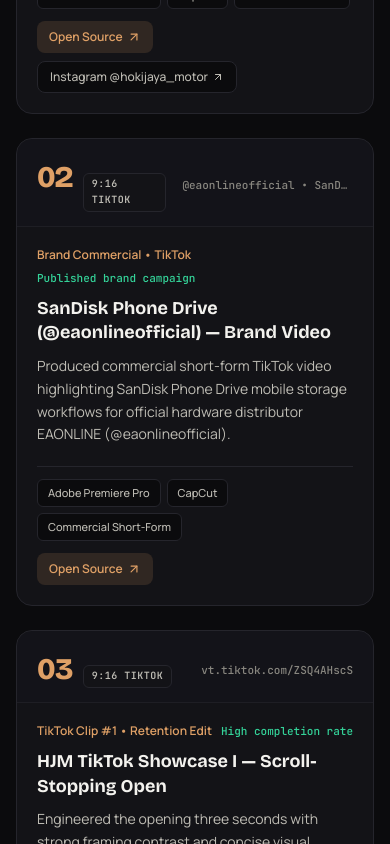
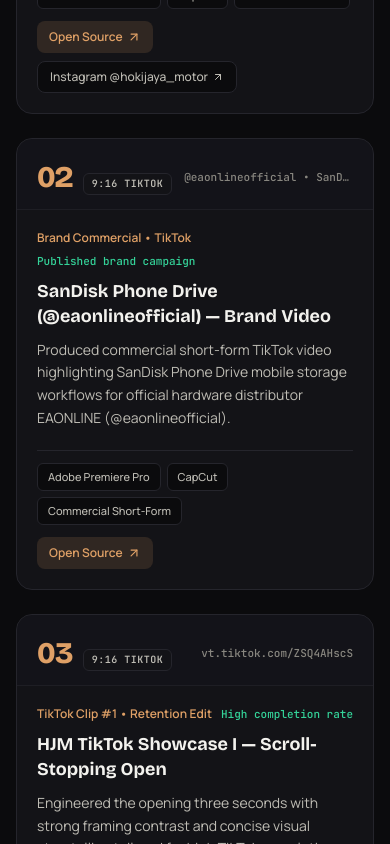
Before and after one commit to vadlyvldr/MY-CV-PORTFOLIO, a Next.js app: page / in a window 390 px wide. Shown: the part 2540-3384 px from the top of the page. Built offline with nearby package versions, Linux system fonts and the light colour scheme.

Commit message:
polish(mobile): prevent 9:16 badge wrap on 390px cards

```diff
--- a/src/components/PortfolioView.tsx
+++ b/src/components/PortfolioView.tsx
@@ -151,18 +151,18 @@ function CaseStudyCard({
           )}
         </div>
       ) : (
-        <div className="px-5 sm:px-6 pt-5 sm:pt-6 pb-3.5 flex items-center justify-between gap-4 border-b border-[var(--border-color)]/60 bg-[var(--bg-panel)]/45">
-          <div className="inline-flex items-baseline gap-2.5">
+        <div className="px-5 sm:px-6 pt-5 sm:pt-6 pb-3.5 flex items-center justify-between gap-3 border-b border-[var(--border-color)]/60 bg-[var(--bg-panel)]/45">
+          <div className="inline-flex items-baseline gap-2.5 shrink-0">
             <span className="font-display text-3xl sm:text-4xl font-extrabold tracking-tight text-[var(--accent)] tabular-nums">
               {indexLabel}
             </span>
             {cs.reelMeta?.ratioLabel && (
-              <span className="px-2 py-0.5 rounded-md border border-[var(--border-color)] bg-[var(--bg-surface)] font-mono-tech text-[10px] font-semibold uppercase tracking-wider text-[var(--text-secondary)]">
+              <span className="px-2 py-0.5 rounded-md border border-[var(--border-color)] bg-[var(--bg-surface)] font-mono-tech text-[10px] font-semibold uppercase tracking-wider text-[var(--text-secondary)] whitespace-nowrap">
                 {cs.reelMeta.ratioLabel}
               </span>
             )}
           </div>
-          <span className="font-mono-tech text-[11px] font-medium text-[var(--text-muted)] text-right truncate">
+          <span className="min-w-0 font-mono-tech text-[11px] font-medium text-[var(--text-muted)] text-right truncate">
             {cs.reelMeta?.handle || pickText(cs.impact, locale)}
           </span>
         </div>
```
